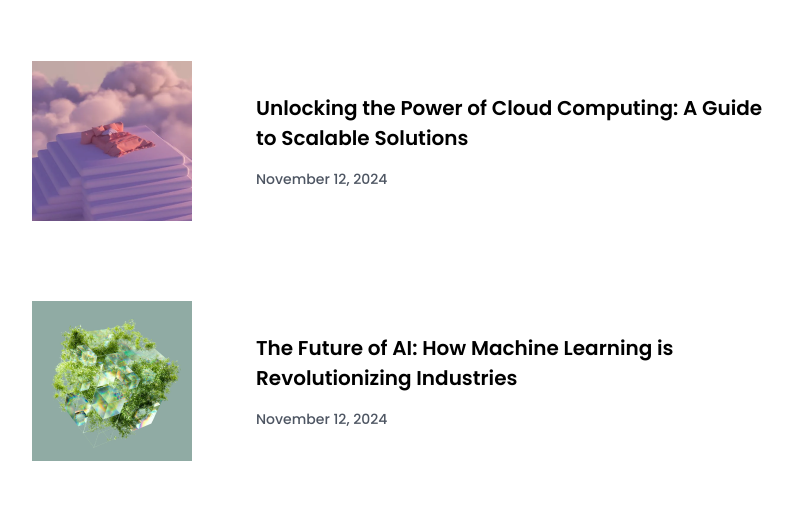
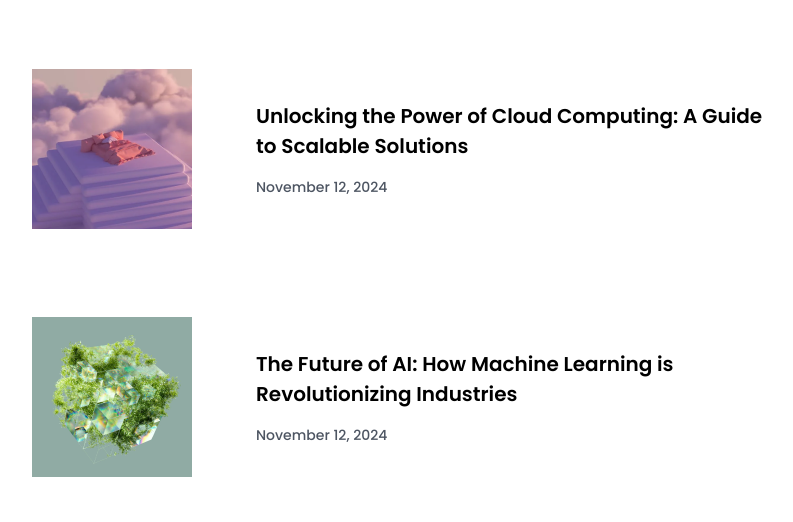
Before and after one commit to angelineds/simple-article-listing, a plain HTML site: page index.html in a window 1280 px wide. Shown: the part 211-733 px from the top of the page, without its empty margins (227-1020 px from the left). Drawn offline with Linux system fonts and the light colour scheme.

Commit message:
Update app.css

```diff
--- a/css/app.css
+++ b/css/app.css
@@ -2,6 +2,7 @@
   box-sizing: border-box;
   margin: 0;
   padding: 0 1rem;
+  background-color: white;
 }
 
 body {
@@ -24,7 +25,7 @@
   display: flex;
   flex-direction: column;
   align-items: center;
-  gap: 3rem;
+  gap: 3.5rem;
 }
 
 .news-item {
```
